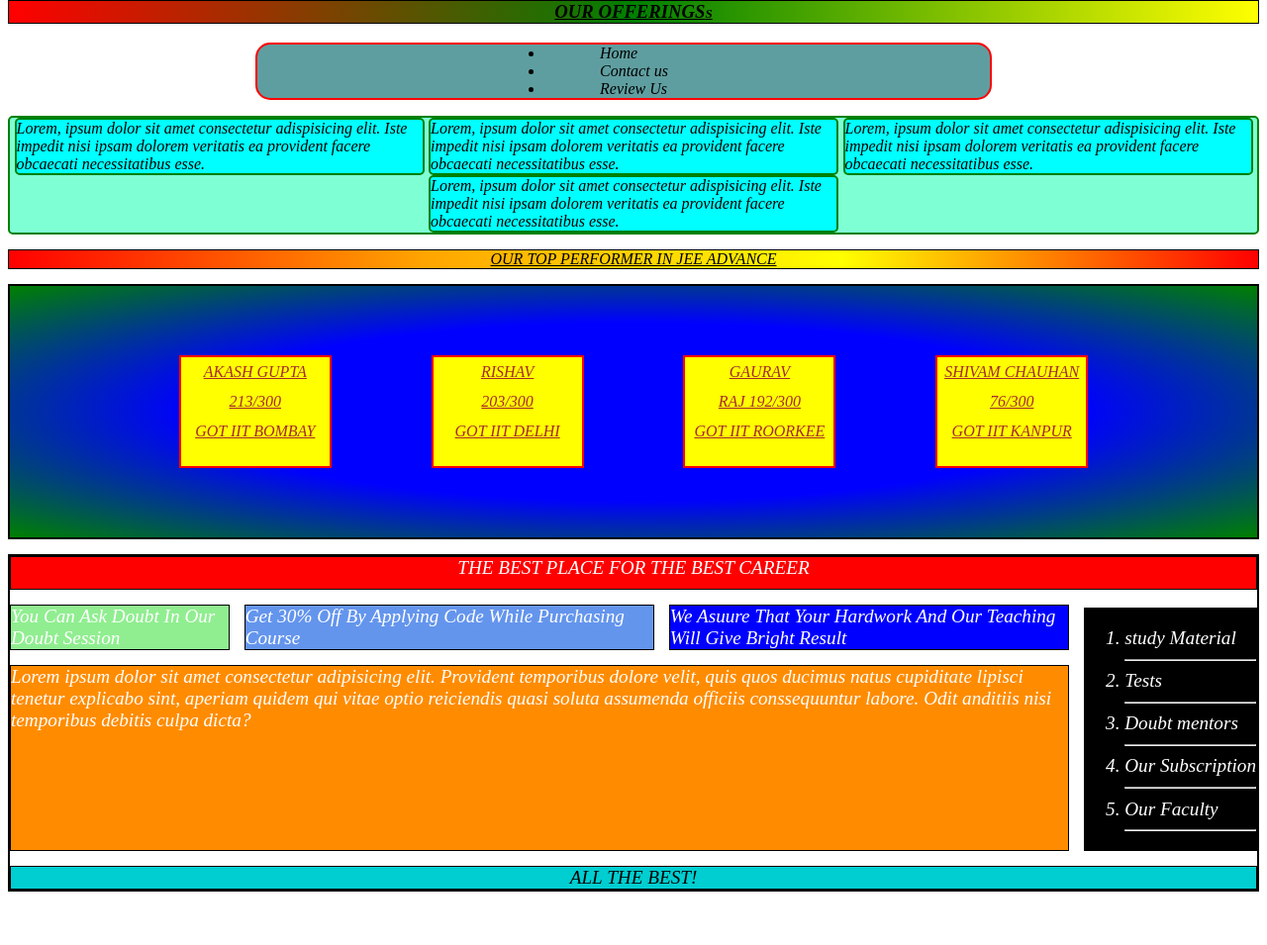
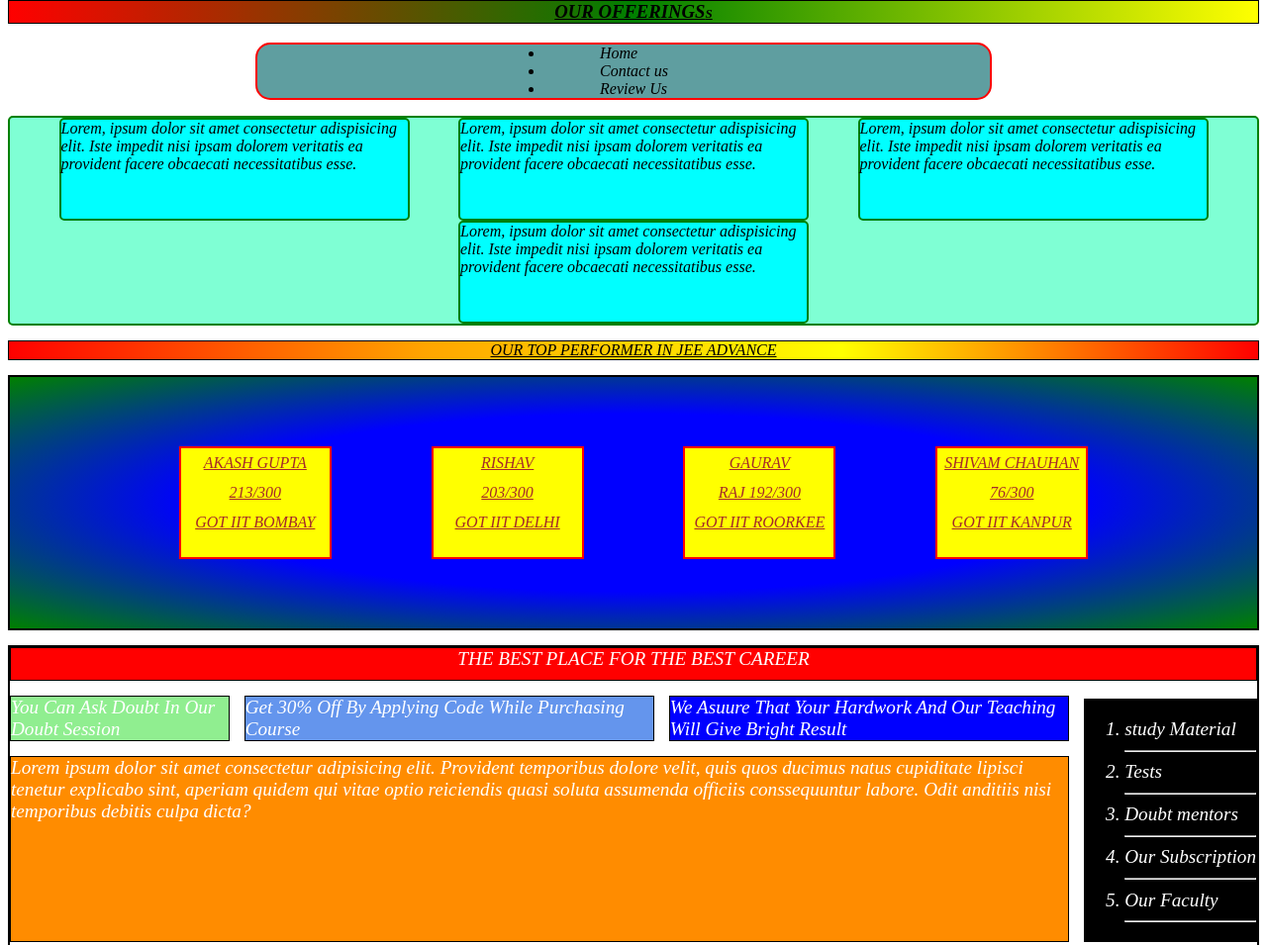
Before and after one commit to Altamash9146/CSS-HANDSON4, a plain HTML site: page index.html in a window 1280 px wide. Shown: the top 955 px of the page at 99% size. Before the commit the page ends 909 px from the top, so only its background shows below. Drawn offline with Linux system fonts and the light colour scheme.

Commit message:
COMPLETED

```diff
--- a/style.css
+++ b/style.css
@@ -39,7 +39,7 @@
 
 .box{
     border: 2px solid green;
-    width:410px;
+    width:350px; height: 100px;
     border-radius: 5px;
     background-color: aqua;
 
```
